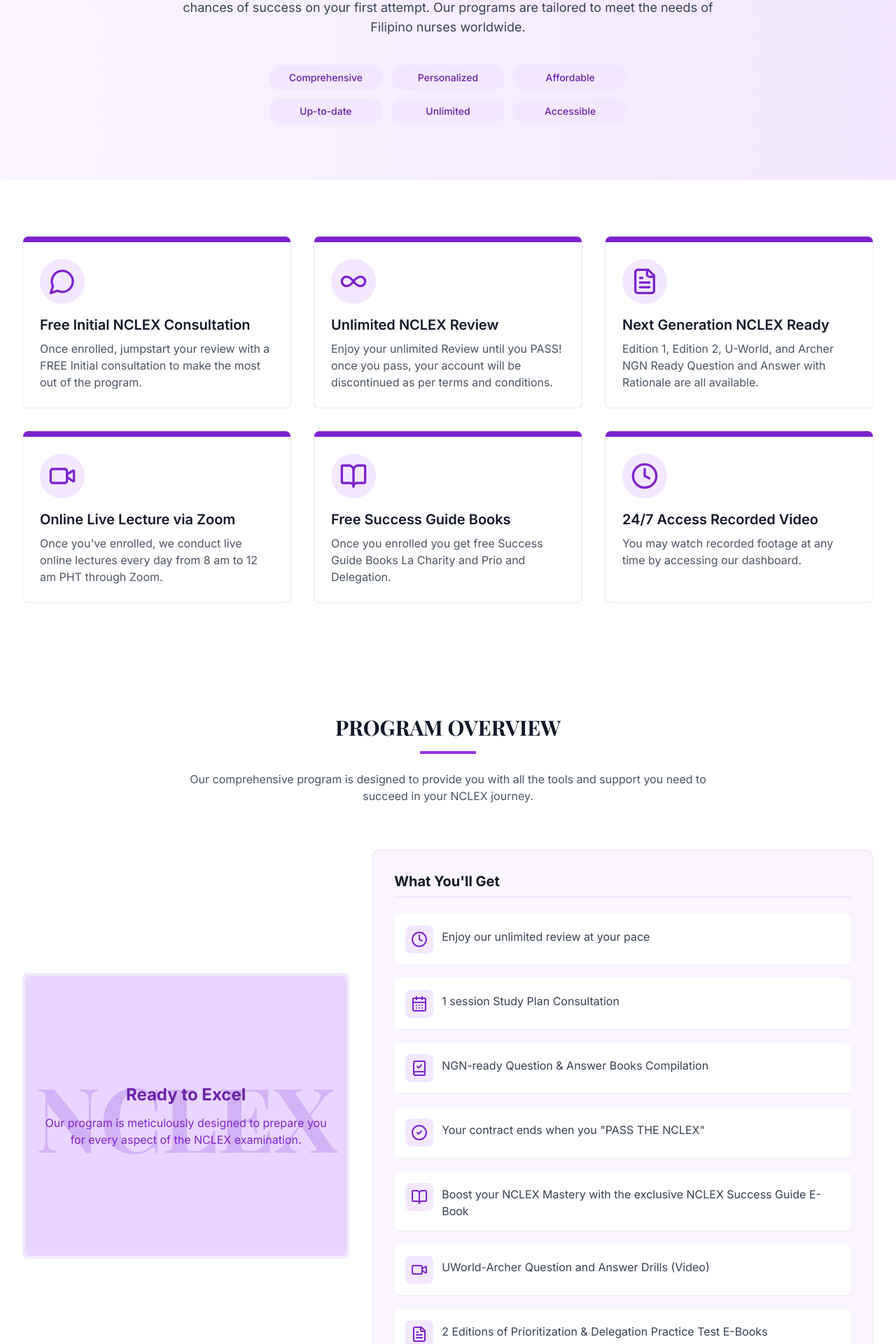
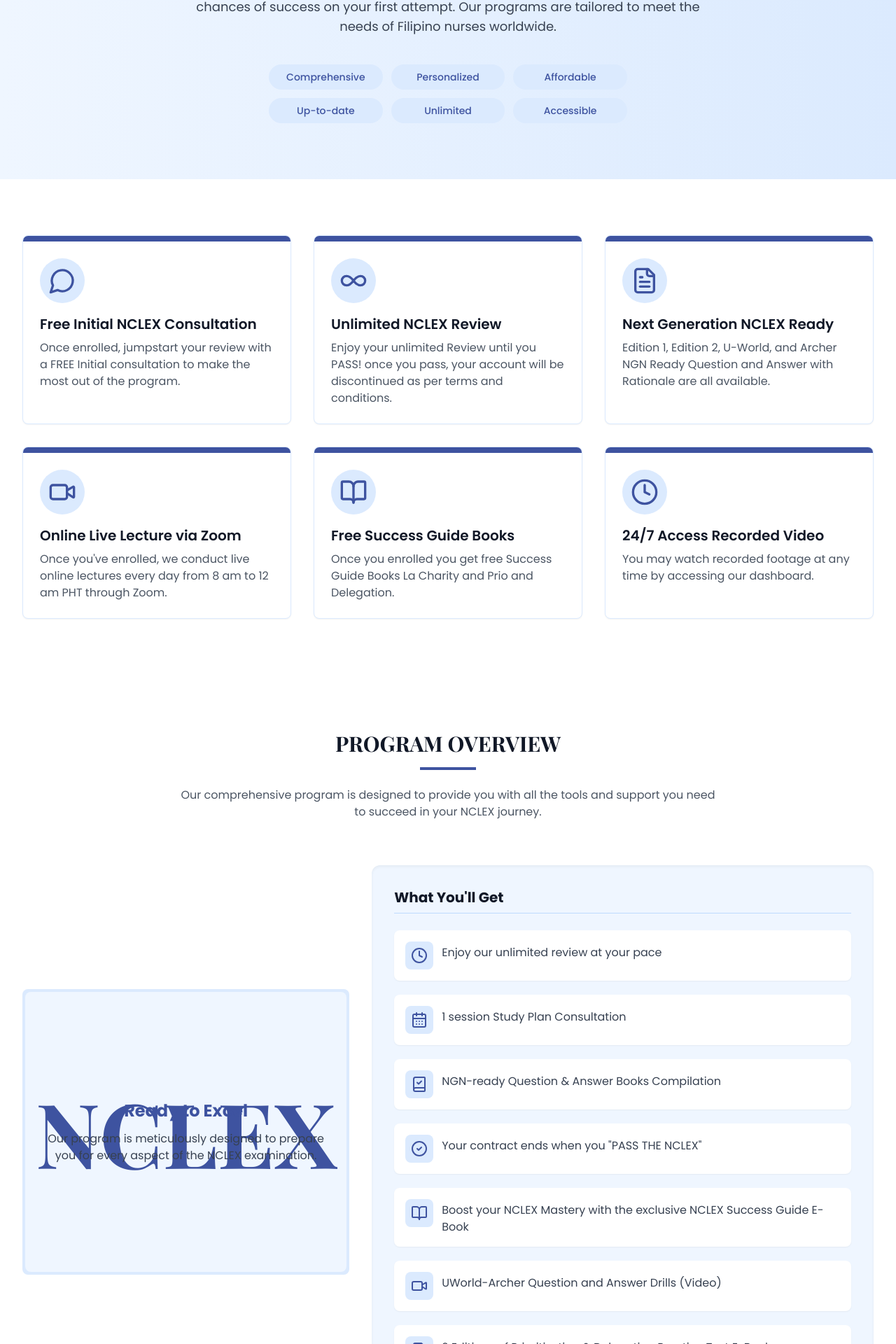
Before and after one commit to ITDepartment1602/nclexamplified, a React (Vite) app: page /services in a window 1280 px wide. Shown: the part 289-2209 px from the top of the page at 70% size. Built offline with nearby package versions, Linux system fonts and the light colour scheme.

Commit message:
Refactor: Update branding and styling
- Replaced purple colors with branding colors.
- Updated fonts to Poppins.
- Modified icon colors.
- Integrated founder images.
- Implemented random images for testimonials.

```diff
--- a/src/components/contact/ContactHero.tsx
+++ b/src/components/contact/ContactHero.tsx
@@ -4,10 +4,10 @@ import { Badge } from "@/components/ui/badge";
 
 const ContactHero: React.FC = () => {
   return (
-    <section className="py-20 bg-gradient-to-r from-purple-50 to-purple-100">
+    <section className="py-20 bg-gradient-to-r from-blue-50 to-blue-100">
       <div className="container mx-auto px-4 sm:px-6 lg:px-8">
         <div className="max-w-3xl mx-auto text-center">
-          <Badge variant="purple" className="mb-4">Contact Us</Badge>
+          <Badge className="mb-4 bg-nclex-blue text-white border-transparent">Contact Us</Badge>
           <h1 className="text-4xl md:text-5xl font-serif font-bold text-gray-900 mb-6">
             Get In Touch
           </h1>
--- a/src/components/home/ProgramOverview.tsx
+++ b/src/components/home/ProgramOverview.tsx
@@ -12,31 +12,31 @@ import {
 
 const features = [
   {
-    icon: <Clock className="w-6 h-6 text-purple-700" />,
+    icon: <Clock className="w-6 h-6 text-nclex-blue" />,
     text: "Enjoy our unlimited review at your pace"
   },
   {
-    icon: <CalendarDays className="w-6 h-6 text-purple-700" />,
+    icon: <CalendarDays className="w-6 h-6 text-nclex-blue" />,
     text: "1 session Study Plan Consultation"
   },
   {
-    icon: <BookCheck className="w-6 h-6 text-purple-700" />,
+    icon: <BookCheck className="w-6 h-6 text-nclex-blue" />,
     text: "NGN-ready Question & Answer Books Compilation"
   },
   {
-    icon: <CheckCircle2 className="w-6 h-6 text-purple-700" />,
+    icon: <CheckCircle2 className="w-6 h-6 text-nclex-blue" />,
     text: "Your contract ends when you \"PASS THE NCLEX\""
   },
   {
-    icon: <BookOpen className="w-6 h-6 text-purple-700" />,
+    icon: <BookOpen className="w-6 h-6 text-nclex-blue" />,
     text: "Boost your NCLEX Mastery with the exclusive NCLEX Success Guide E-Book"
   },
   {
-    icon: <Video className="w-6 h-6 text-purple-700" />,
+    icon: <Video className="w-6 h-6 text-nclex-blue" />,
     text: "UWorld-Archer Question and Answer Drills (Video)"
   },
   {
-    icon: <FileText className="w-6 h-6 text-purple-700" />,
+    icon: <FileText className="w-6 h-6 text-nclex-blue" />,
     text: "2 Editions of Prioritization & Delegation Practice Test E-Books"
   }
 ];
@@ -49,7 +49,7 @@ const ProgramOverview: React.FC = () => {
           <h2 className="text-3xl font-bold font-serif text-gray-900 mb-4">
             PROGRAM OVERVIEW
           </h2>
-          <div className="w-20 h-1 bg-purple-600 mx-auto mb-6"></div>
+          <div className="w-20 h-1 bg-nclex-blue mx-auto mb-6"></div>
           <p className="text-gray-600">
             Our comprehensive program is designed to provide you with all the tools and support
             you need to succeed in your NCLEX journey.
@@ -58,14 +58,14 @@ const ProgramOverview: React.FC = () => {
 
         <div className="grid grid-cols-1 lg:grid-cols-5 gap-8">
           <div className="lg:col-span-2 flex items-center justify-center">
-            <div className="bg-purple-100 p-1 rounded-lg">
-              <div className="relative overflow-hidden rounded-lg w-full h-[400px] bg-purple-200 flex items-center justify-center">
-                <div className="absolute inset-0 flex items-center justify-center text-purple-700 text-opacity-20 text-9xl font-serif font-bold">
+            <div className="bg-blue-100 p-1 rounded-lg">
+              <div className="relative overflow-hidden rounded-lg w-full h-[400px] bg-blue-50 flex items-center justify-center">
+                <div className="absolute inset-0 flex items-center justify-center text-nclex-blue text-opacity-20 text-9xl font-serif font-bold">
                   NCLEX
                 </div>
                 <div className="relative z-10 text-center p-6">
-                  <h3 className="text-2xl font-bold text-purple-800 mb-3">Ready to Excel</h3>
-                  <p className="text-purple-700">
+                  <h3 className="text-2xl font-bold text-nclex-blue mb-3">Ready to Excel</h3>
+                  <p className="text-gray-700">
                     Our program is meticulously designed to prepare you for every aspect of the NCLEX examination.
                   </p>
                 </div>
@@ -73,15 +73,15 @@ const ProgramOverview: React.FC = () => {
             </div>
           </div>
 
-          <div className="lg:col-span-3 bg-purple-50 rounded-xl p-8 shadow-inner">
-            <h3 className="text-xl font-bold text-gray-900 mb-6 border-b border-purple-200 pb-2">
+          <div className="lg:col-span-3 bg-blue-50 rounded-xl p-8 shadow-inner">
+            <h3 className="text-xl font-bold text-gray-900 mb-6 border-b border-blue-200 pb-2">
               What You'll Get
             </h3>
 
             <div className="space-y-5">
               {features.map((feature, index) => (
                 <div key={index} className="flex items-start bg-white p-4 rounded-lg shadow-sm">
-                  <div className="bg-purple-100 p-2 rounded-lg mr-3">
+                  <div className="bg-blue-100 p-2 rounded-lg mr-3">
                     {feature.icon}
                   </div>
                   <p className="text-gray-700 mt-1">{feature.text}</p>
--- a/src/components/services/ServicesGrid.tsx
+++ b/src/components/services/ServicesGrid.tsx
@@ -12,32 +12,32 @@ import { Card, CardContent } from "@/components/ui/card";
 
 const services = [
   {
-    icon: <MessageCircle className="h-10 w-10 text-purple-700" />,
+    icon: <MessageCircle className="h-10 w-10 text-nclex-blue" />,
     title: "Free Initial NCLEX Consultation",
     description: "Once enrolled, jumpstart your review with a FREE Initial consultation to make the most out of the program."
   },
   {
-    icon: <Infinity className="h-10 w-10 text-purple-700" />,
+    icon: <Infinity className="h-10 w-10 text-nclex-blue" />,
     title: "Unlimited NCLEX Review",
     description: "Enjoy your unlimited Review until you PASS! once you pass, your account will be discontinued as per terms and conditions."
   },
   {
-    icon: <FileText className="h-10 w-10 text-purple-700" />,
+    icon: <FileText className="h-10 w-10 text-nclex-blue" />,
     title: "Next Generation NCLEX Ready",
     description: "Edition 1, Edition 2, U-World, and Archer NGN Ready Question and Answer with Rationale are all available."
   },
   {
-    icon: <Video className="h-10 w-10 text-purple-700" />,
+    icon: <Video className="h-10 w-10 text-nclex-blue" />,
     title: "Online Live Lecture via Zoom",
     description: "Once you've enrolled, we conduct live online lectures every day from 8 am to 12 am PHT through Zoom."
   },
   {
-    icon: <BookOpen className="h-10 w-10 text-purple-700" />,
+    icon: <BookOpen className="h-10 w-10 text-nclex-blue" />,
     title: "Free Success Guide Books",
     description: "Once you enrolled you get free Success Guide Books La Charity and Prio and Delegation."
   },
   {
-    icon: <Clock className="h-10 w-10 text-purple-700" />,
+    icon: <Clock className="h-10 w-10 text-nclex-blue" />,
     title: "24/7 Access Recorded Video",
     description: "You may watch recorded footage at any time by accessing our dashboard."
   }
@@ -49,10 +49,10 @@ const ServicesGrid: React.FC = () => {
       <div className="container mx-auto px-4 sm:px-6 lg:px-8">
         <div className="grid grid-cols-1 md:grid-cols-2 lg:grid-cols-3 gap-8">
           {services.map((service, index) => (
-            <Card key={index} className="border-purple-100 overflow-hidden hover:shadow-lg transition-all duration-300">
-              <div className="h-2 bg-purple-700"></div>
+            <Card key={index} className="border-blue-100 overflow-hidden hover:shadow-lg transition-all duration-300">
+              <div className="h-2 bg-nclex-blue"></div>
               <CardContent className="p-6">
-                <div className="rounded-full w-16 h-16 bg-purple-100 flex items-center justify-center mb-4">
+                <div className="rounded-full w-16 h-16 bg-blue-100 flex items-center justify-center mb-4">
                   {service.icon}
                 </div>
                 <h3 className="text-xl font-semibold text-gray-900 mb-2">{service.title}</h3>
--- a/src/components/services/ServicesHero.tsx
+++ b/src/components/services/ServicesHero.tsx
@@ -4,10 +4,10 @@ import { Badge } from "@/components/ui/badge";
 
 const ServicesHero: React.FC = () => {
   return (
-    <section className="py-20 bg-gradient-to-r from-purple-50 to-purple-100">
+    <section className="py-20 bg-gradient-to-r from-blue-50 to-blue-100">
       <div className="container mx-auto px-4 sm:px-6 lg:px-8">
         <div className="max-w-3xl mx-auto text-center">
-          <Badge variant="purple" className="mb-4">Our Services</Badge>
+          <Badge className="mb-4 bg-nclex-blue text-white border-transparent">Our Services</Badge>
           <h1 className="text-4xl md:text-5xl font-serif font-bold text-gray-900 mb-6">
             What Services We Offer
           </h1>
@@ -18,22 +18,22 @@ const ServicesHero: React.FC = () => {
           </p>
 
           <div className="mt-10 grid grid-cols-2 md:grid-cols-3 gap-3 max-w-lg mx-auto">
-            <div className="px-4 py-2 bg-purple-100 rounded-full text-purple-800 text-sm font-medium">
+            <div className="px-4 py-2 bg-blue-100 rounded-full text-nclex-blue text-sm font-medium">
               Comprehensive
             </div>
-            <div className="px-4 py-2 bg-purple-100 rounded-full text-purple-800 text-sm font-medium">
+            <div className="px-4 py-2 bg-blue-100 rounded-full text-nclex-blue text-sm font-medium">
               Personalized
             </div>
-            <div className="px-4 py-2 bg-purple-100 rounded-full text-purple-800 text-sm font-medium">
+            <div className="px-4 py-2 bg-blue-100 rounded-full text-nclex-blue text-sm font-medium">
               Affordable
             </div>
-            <div className="px-4 py-2 bg-purple-100 rounded-full text-purple-800 text-sm font-medium">
+            <div className="px-4 py-2 bg-blue-100 rounded-full text-nclex-blue text-sm font-medium">
               Up-to-date
             </div>
-            <div className="px-4 py-2 bg-purple-100 rounded-full text-purple-800 text-sm font-medium">
+            <div className="px-4 py-2 bg-blue-100 rounded-full text-nclex-blue text-sm font-medium">
               Unlimited
             </div>
-            <div className="px-4 py-2 bg-purple-100 rounded-full text-purple-800 text-sm font-medium">
+            <div className="px-4 py-2 bg-blue-100 rounded-full text-nclex-blue text-sm font-medium">
               Accessible
             </div>
           </div>
--- a/src/index.css
+++ b/src/index.css
@@ -1,3 +1,5 @@
+
+@import url('https://fonts.googleapis.com/css2?family=Poppins:wght@300;400;500;600;700&display=swap');
 @tailwind base;
 @tailwind components;
 @tailwind utilities;
@@ -8,7 +10,7 @@
   }
 
   body {
-    @apply text-gray-800;
+    @apply text-gray-800 font-sans;
   }
 
   h1, h2, h3, h4, h5, h6 {
--- a/src/pages/Contact.tsx
+++ b/src/pages/Contact.tsx
@@ -4,6 +4,7 @@ import Navbar from "@/components/layout/Navbar";
 import Footer from "@/components/layout/Footer";
 import ContactHero from "@/components/contact/ContactHero";
 import ContactInfo from "@/components/contact/ContactInfo";
+import ContactForm from "@/components/contact/ContactForm";
 import BackToTop from "@/components/common/BackToTop";
 
 const Contact: React.FC = () => {
@@ -18,7 +19,10 @@ const Contact: React.FC = () => {
       <Navbar />
       <main className="flex-grow">
         <ContactHero />
-        <ContactInfo />
+        <div className="container mx-auto px-4 py-16 grid grid-cols-1 md:grid-cols-2 gap-10">
+          <ContactInfo />
+          <ContactForm />
+        </div>
       </main>
       <Footer />
       <BackToTop />
--- a/tailwind.config.ts
+++ b/tailwind.config.ts
@@ -20,7 +20,7 @@ export default {
 		},
 		extend: {
 			fontFamily: {
-				sans: ['Inter', 'sans-serif'],
+				sans: ['Poppins', 'sans-serif'],
 				serif: ['Playfair Display', 'serif'],
 			},
 			colors: {
```
Also changed, not shown: src/components/common/Preloader.tsx (+4 -4 lines), src/components/home/FounderSection.tsx (+12 -4 lines), src/components/home/TestimonialSlider.tsx (+10 -2 lines), public/lovable-uploads/4c0ba5f9-03e4-4055-881d-0f6669d6e2ce.png (added), public/lovable-uploads/99a4af79-1b39-4349-849a-f14e95b6bf74.png (added).
